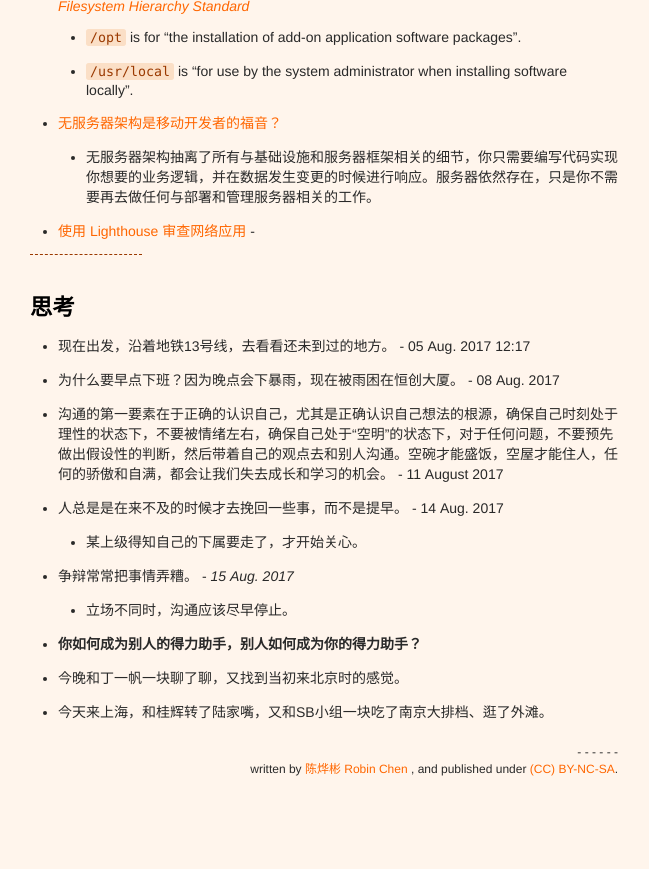
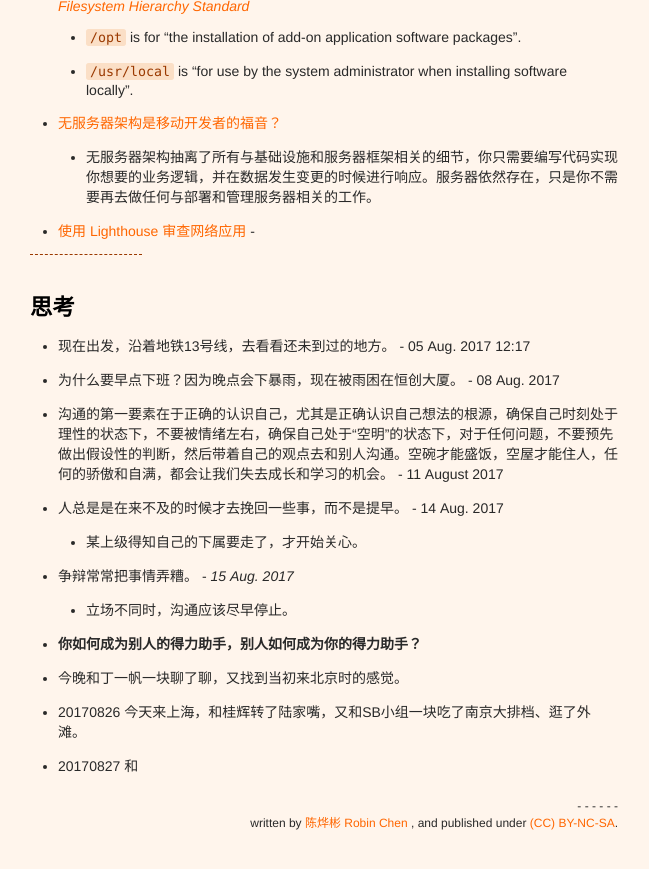
Before and after one commit to xianyuxmu/xianyuxmu.github.io, a Jekyll site: the page built from _posts/2017-08-01-monthly-reading.md, in a window 1280 px wide and 900 px high, scrolled down 3170 px. Shown: the top 869 px of the window, without its empty margins (316-965 px from the left). Built offline with Jekyll 4.4.1, drawn with Linux system fonts in a browser that asks for light colours; comment, search, counter and statistics services are not loaded; before the commit the page ends 4016 px from its top, so only the background shows below that.

Commit message:
Update 2017-08-01-monthly-reading.md

```diff
--- a/_posts/2017-08-01-monthly-reading.md
+++ b/_posts/2017-08-01-monthly-reading.md
@@ -134,4 +134,5 @@ tags:
 	- 立场不同时，沟通应该尽早停止。
 - **你如何成为别人的得力助手，别人如何成为你的得力助手？**
 - 今晚和丁一帆一块聊了聊，又找到当初来北京时的感觉。
-- 今天来上海，和桂辉转了陆家嘴，又和SB小组一块吃了南京大排档、逛了外滩。
+- 20170826 今天来上海，和桂辉转了陆家嘴，又和SB小组一块吃了南京大排档、逛了外滩。
+- 20170827 和
```
